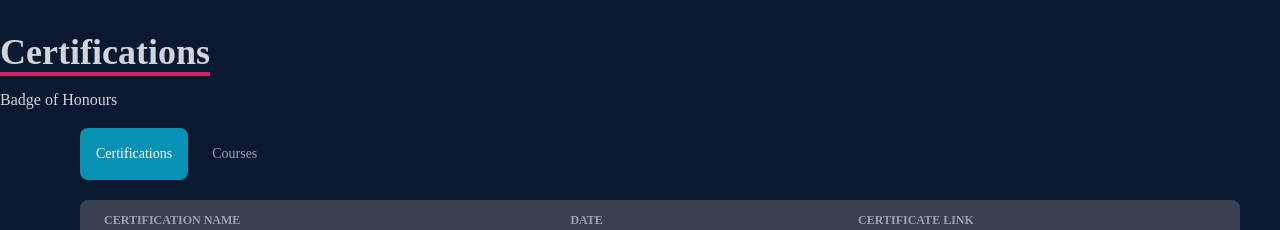
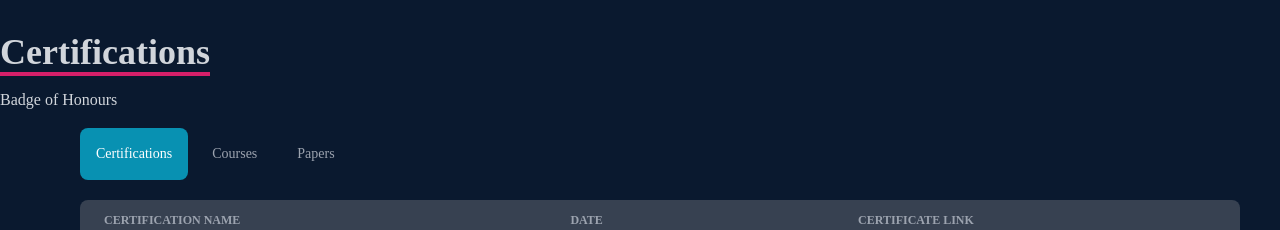
Before and after one commit to Kartik-Chaurasiya/portfolio, a React (Create React App) app: page / in a window 1280 px wide. Shown: the part 2080-2310 px from the top of the page. Built offline with nearby package versions, Linux system fonts and the light colour scheme.

Commit message:
added papers section

```diff
--- a/src/App.js
+++ b/src/App.js
@@ -6,7 +6,7 @@ import {Project} from "./components/Project";
 import Exp from "./components/Exp";
 import Contact from "./components/Contact";
 import {Footer_comp} from "./components/Footer_comp";
-import {projects, skills, certifications, courses} from "./assets/data";
+import {projects, skills, certifications, courses, papers} from "./assets/data";
 import {Certifications} from "./components/Certifications";
 
 function App() {
@@ -16,7 +16,7 @@ function App() {
       <Home />
       <About />
       <Skills categorizedSkills={skills} />
-      <Certifications certifications={certifications} courses={courses} />
+      <Certifications certifications={certifications} courses={courses} papers={papers} />
       <Project categorizedProjects={projects} />
       <Exp />
       <Contact />
--- a/src/assets/data.jsx
+++ b/src/assets/data.jsx
@@ -129,4 +129,17 @@ const skills = {
     }
   ];
 
-  export { skills, projects, certifications, courses};
+  const papers = [
+    {
+      name: "React Fundamentals",
+      date: "January 2024",
+      link: "https://example.com/course/react-fundamentals"
+    },
+    {
+      name: "Advanced Node.js",
+      date: "November 2023",
+      link: "https://example.com/course/advanced-nodejs"
+    }
+  ];
+
+  export { skills, projects, certifications, courses, papers};
--- a/src/components/Certifications.jsx
+++ b/src/components/Certifications.jsx
@@ -1,7 +1,7 @@
 import React from "react";
 import { Tabs, Table, TableBody, TableCell, TableHead, TableHeadCell, TableRow } from "flowbite-react";
 
-export function Certifications({ certifications = [], courses = [] }) {
+export function Certifications({ certifications = [], courses = [], papers = []}) {
   return (
     <div name="certifications"  className='dark py-10 w-full h-full bg-[#0a192f] text-gray-300'>
         <div>
@@ -62,6 +62,32 @@ export function Certifications({ certifications = [], courses = [] }) {
             </Table>
           </div>
         </Tabs.Item>
+        <Tabs.Item title="Papers">
+          <div className="overflow-x-auto">
+            <Table hoverable>
+              <TableHead>
+                <TableHeadCell>Paper Name</TableHeadCell>
+                <TableHeadCell>Date</TableHeadCell>
+                <TableHeadCell>Paper Link</TableHeadCell>
+              </TableHead>
+              <TableBody className="divide-y">
+                {papers.map((papers, index) => (
+                  <TableRow key={index} className="bg-white dark:border-gray-700 dark:bg-gray-800">
+                    <TableCell className="whitespace-nowrap font-medium text-gray-900 dark:text-white">
+                      {papers.name}
+                    </TableCell>
+                    <TableCell>{papers.date}</TableCell>
+                    <TableCell>
+                      <a href={papers.link} className="font-medium text-cyan-600 hover:underline dark:text-cyan-500">
+                        View Paper
+                      </a>
+                    </TableCell>
+                  </TableRow>
+                ))}
+              </TableBody>
+            </Table>
+          </div>
+        </Tabs.Item>
       </Tabs>
       </div>
     </div>
```
